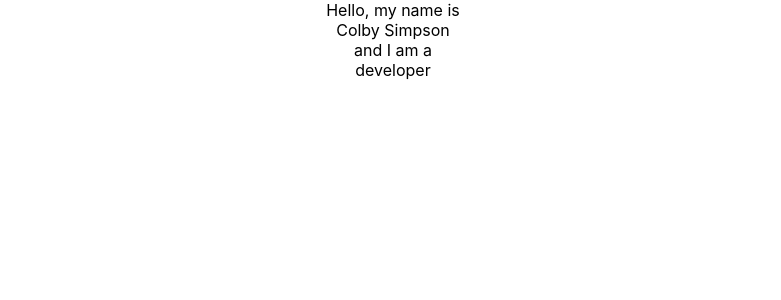
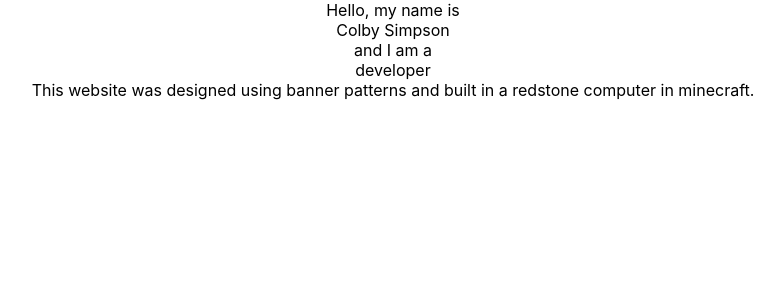
Before and after one commit to csimpson1/website_v2, a React (Create React App) app: page / in a window 1280 px wide. Shown: the top 300 px of the page, without its empty margins (247-1028 px from the left). Built offline with nearby package versions, Linux system fonts and the light colour scheme.

Commit message:
Created skeleton of sarcastic build description

```diff
--- /dev/null
+++ b/src/components/about/built/BuiltDescription.js
@@ -0,0 +1,18 @@
+import {descriptions} from '../../../constants/BuiltDescriptionConstants';
+
+
+export const getRandomNum = () => {
+    const randomIdx = new Int8Array(1);
+    window.self.crypto.getRandomValues(randomIdx);
+    return Math.abs(randomIdx[0]) % descriptions.length;
+}
+
+export const BuiltDescription = () => {
+    const { designed, built } = descriptions[getRandomNum()];
+
+    return (
+        <div>This website was designed {designed} and built {built}.</div>
+    );
+}
+
+export default BuiltDescription;
--- a/src/components/homepage/Homepage.js
+++ b/src/components/homepage/Homepage.js
@@ -1,4 +1,5 @@
 import './Homepage.css';
+import BuiltDescription from '../about/built/BuiltDescription';
 
 const Homepage = () => {
     return (
@@ -8,6 +9,7 @@ const Homepage = () => {
                 <div>Colby Simpson</div>
                 <div>and I am a </div>
                 <div>developer</div>
+                <BuiltDescription></BuiltDescription>
             </div>
         </div>
 
--- /dev/null
+++ b/src/constants/BuiltDescriptionConstants.js
@@ -0,0 +1,30 @@
+export const descriptions = [
+    {
+        designed: 'by an infinite number of monkeys',
+        built: 'by an infinite subset of the same monkeys in emacs on arch'
+    },
+    {
+        designed: 'using banner patterns',
+        built: 'in a redstone computer in minecraft'
+    },
+    {
+        designed: 'by the ancients',
+        built: 'by carving it into stone tablets, to be stored in a secret warehouse'
+    },
+    {
+        designed: 'by removing the cartridge while the game was still on and tracing the patterns',
+        built: 'in pokemon yellow, using a total control glitch'
+    },
+    {
+        designed: 'by dropping punchcards on the floor',
+        built: 'by hastily reorganizing them and letting it all come out in the wash'
+    },
+    {
+        designed: 'by staring at the clouds',
+        built: 'piecemeal using the i-ching and random number generators'
+    },
+    {
+        designed: 'on scrap pieces of paper',
+        built: 'using React in VS Code'
+    }
+];
```
